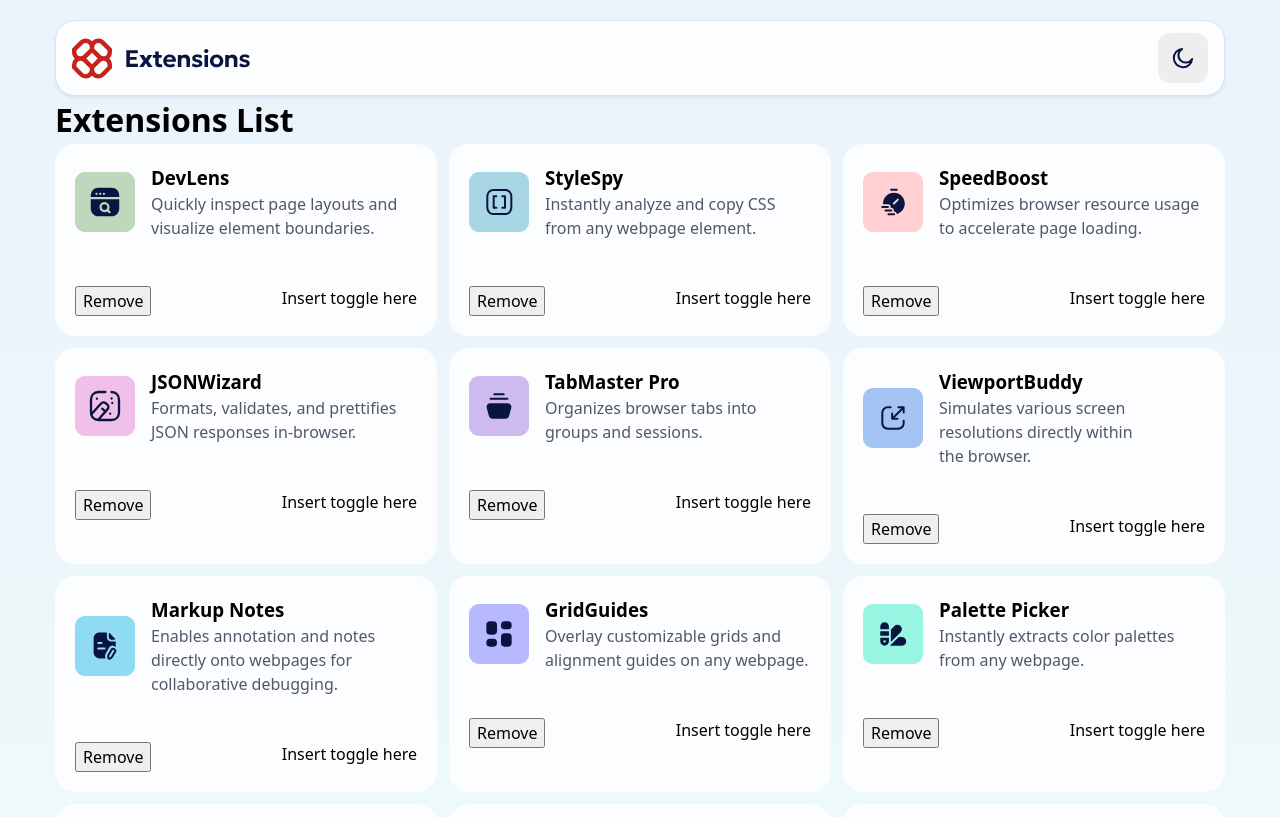
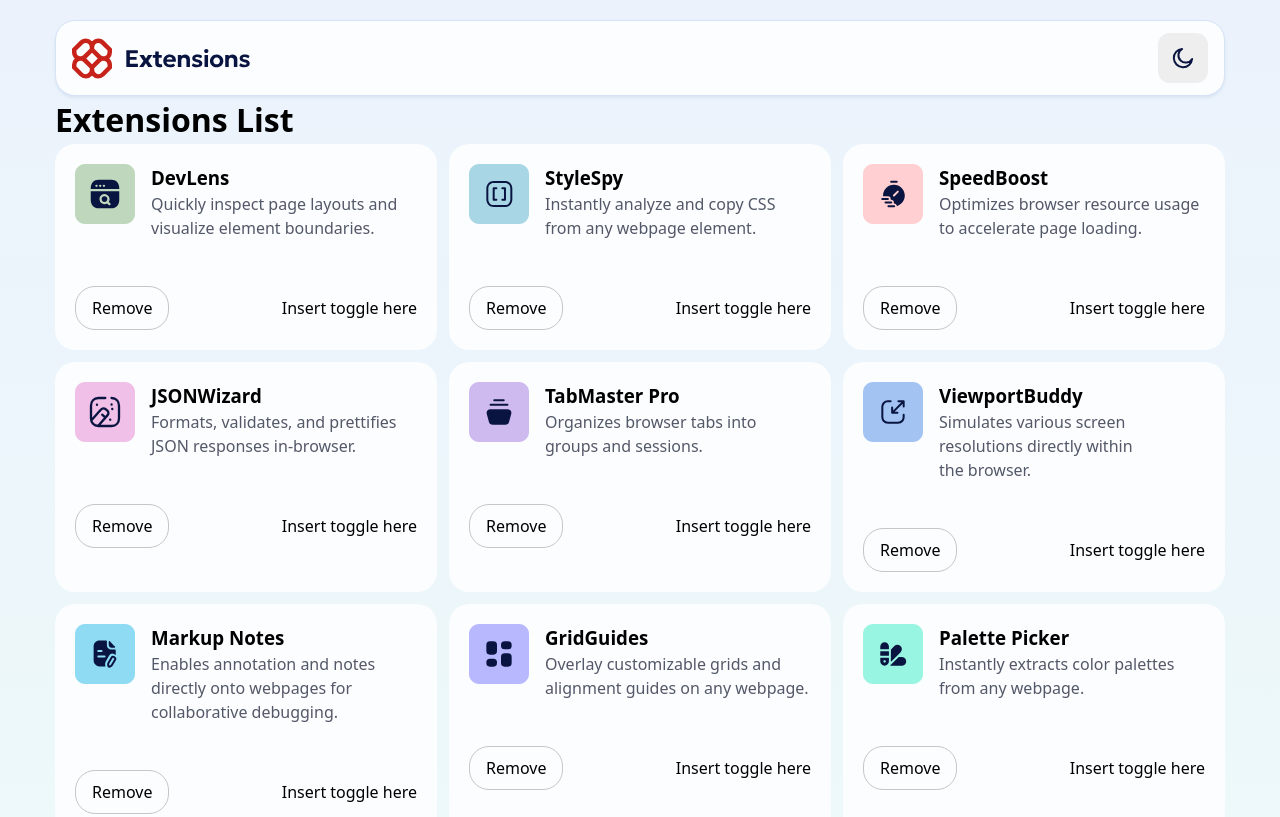
Before and after one commit to zowieerickson/browser-extension-manager, a React (Vite) app: page / in a window 1280 px wide. Shown: the top 817 px of the page. Built offline with nearby package versions, Linux system fonts and the light colour scheme.

Commit message:
Add styles to remove button

```diff
--- a/src/styles/ExtensionCard.css
+++ b/src/styles/ExtensionCard.css
@@ -16,7 +16,7 @@
 }
 
 .card-info img {
-    align-items: flex-start;
+    align-self: flex-start;
     margin-right: 16px;
 }
 
@@ -27,5 +27,18 @@
 .card-settings {
     display: flex;
     justify-content: space-between;
+    align-items: center;
     margin-top: 46px;
 }
+
+.extension .btn-remove {
+    background-color: inherit;
+    border: 1px solid #C6C6C6;
+    padding: 9px 16px;
+    border-radius: 20px;
+}
+
+.btn-remove:hover {
+    background-color: rgb(199, 35, 26);
+    color: #FBFDFE;
+}
```
